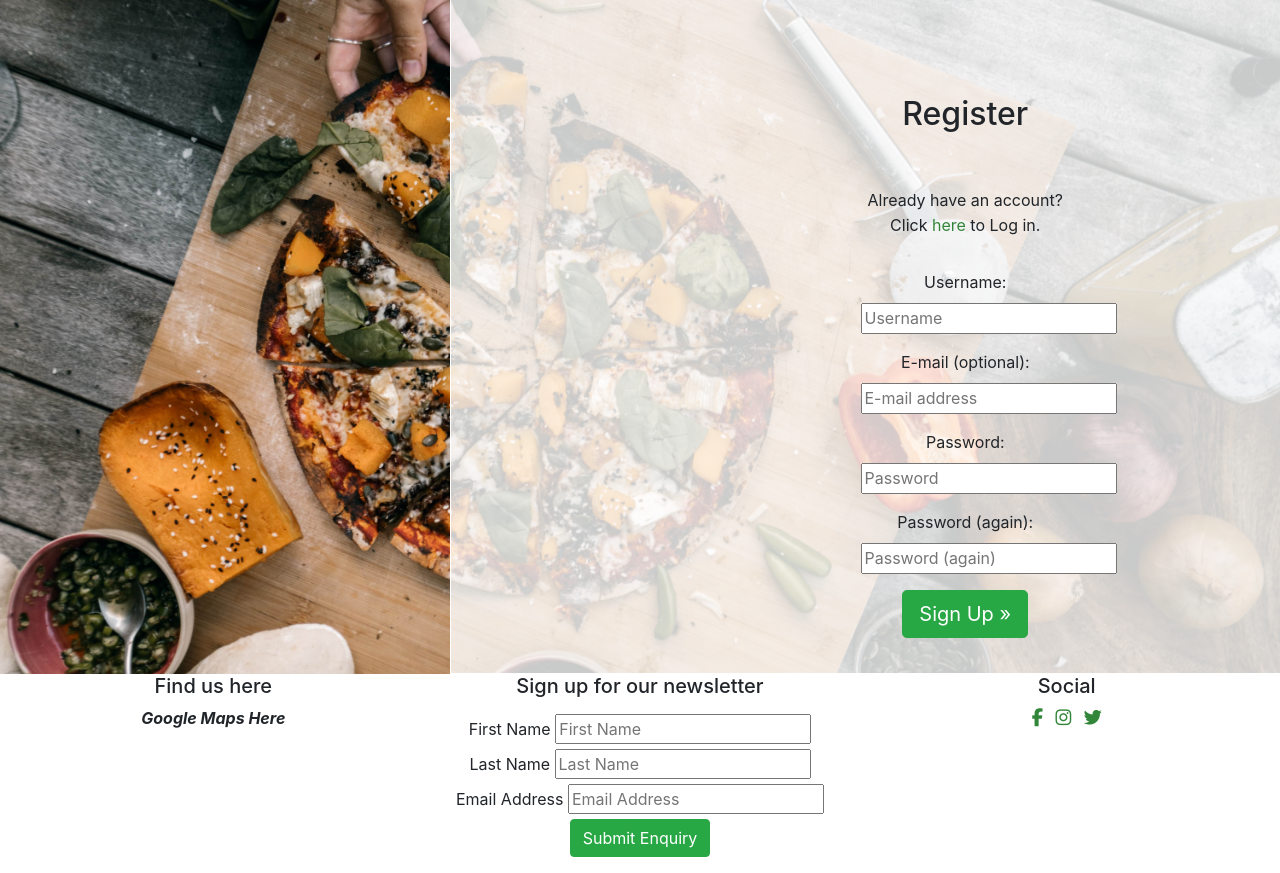
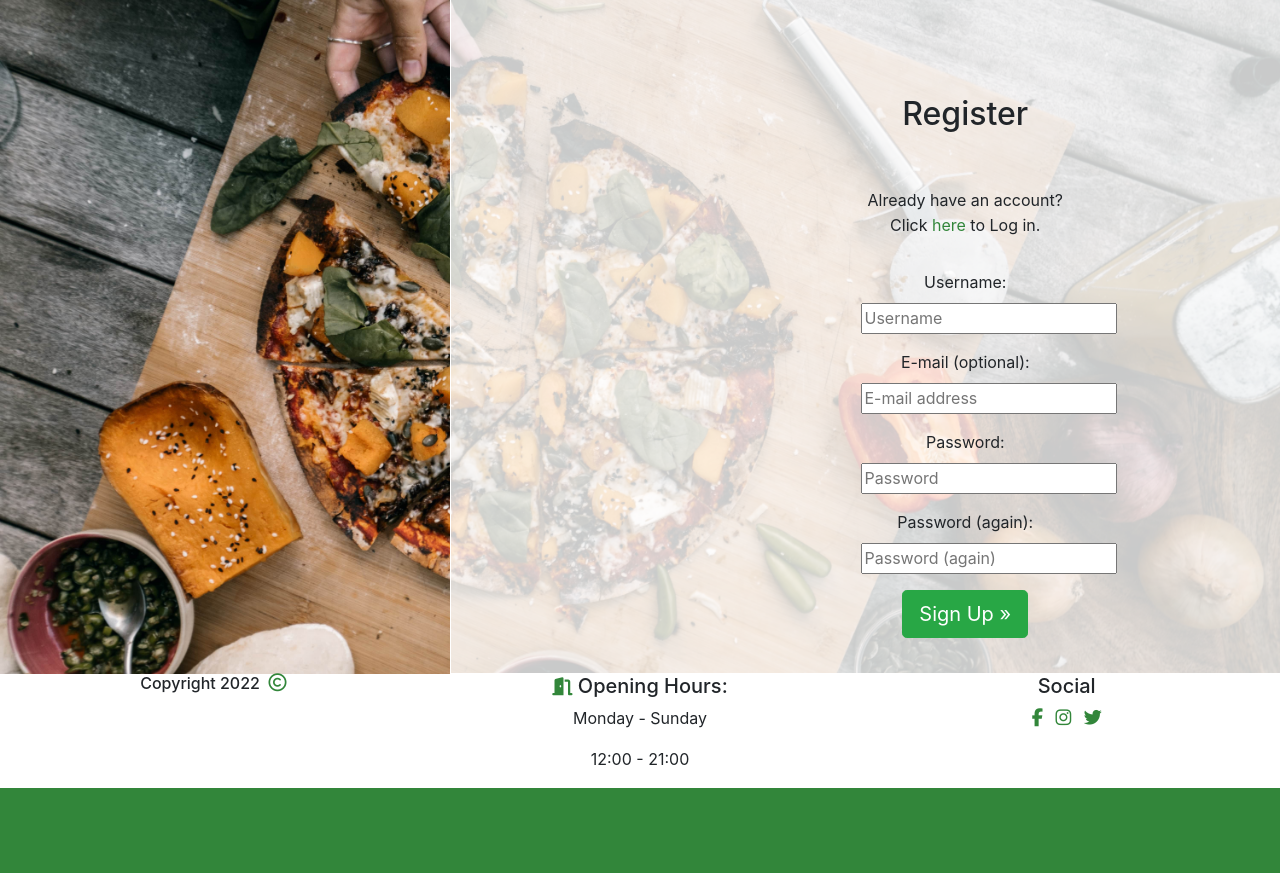
Before and after one commit to Martiless/nondairy-godmother, a Django app: page /accounts/signup/ in a window 1280 px wide; the page is wider, and only the part inside the window is pictured. Shown: the part 167-1040 px from the top of that part. After the commit the page ends 955 px from the top of that part, so only its background shows below. Run offline with Django 3.2, Linux system fonts and the light colour scheme; some libraries are stand-ins or nearby versions.

Commit message:
Edit footer

```diff
--- a/bookingsystem/views.py
+++ b/bookingsystem/views.py
@@ -1,9 +1,9 @@
-from django.shortcuts import render, redirect, reverse, get_object_or_404
+from django.shortcuts import render, redirect
 from django.views import generic
 from django.views.generic.edit import FormView
 from .forms import OnlineForm, EditBookingForm
 from django.contrib import messages
-from .models import Booking
+from .models import Booking, TIME_CHOICE, TABLE_CHOICE
 
 
 class Home(generic.DetailView):
--- a/templates/base.html
+++ b/templates/base.html
@@ -85,26 +85,16 @@
             <footer class="container-fluid">
                 <div id="footer-details" class="row">
                     <div class="col-sm-4">
-                        <h5 class="uppercase general-sub">Find us here</h5>
-                        <p class="inline-block">
-                            <strong><em> Google Maps Here </em></strong>
-                        </p>
+                        <h6 class="uppercase general-sub">Copyright 2022 &nbsp;<i class="fa fa-copyright" aria-hidden="true"></i></h6>
                     </div>
                     <div class="col-sm-4">
-                        <h5 class="uppercase general-sub">Sign up for our newsletter</h5>
+                        <h5 class="uppercase general-sub"><i class="fa fa-door-open" aria-hidden="true"></i>&nbsp;Opening Hours:</h5>
                         <p class="inline-block">
-                            <form method="GET" action="" target="_blank" rel="noopner">
-                                <label for="first-name">First Name</label>
-                                <input type="text" id="first-name" name="first-name" class="input"
-                                    placeholder="First Name" required><br>
-                                <label for="last-name">Last Name</label>
-                                <input type="text" id="last-name" name="last-name" class="input" placeholder="Last Name"
-                                    required><br>
-                                <label for="email">Email Address</label>
-                                <input type="email" id="email" name="email-address" class="input"
-                                    placeholder="Email Address" required><br>
-                                <button id="submit-button" class="btn btn-success">Submit Enquiry</button></form>
+                                Monday - Sunday
                         </p>
+                        <p class="inline-block">
+                                12:00 - 21:00
+                            </p>
                     </div>
                     <div class="col-sm-4">
                         <h5 class="uppercase general-sub">Social</h5>
```
